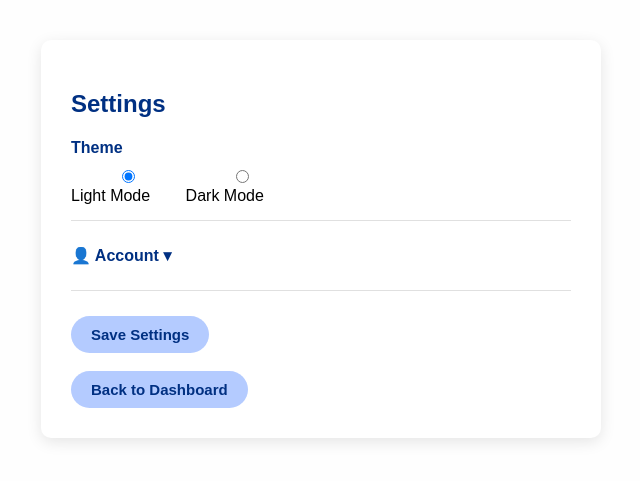
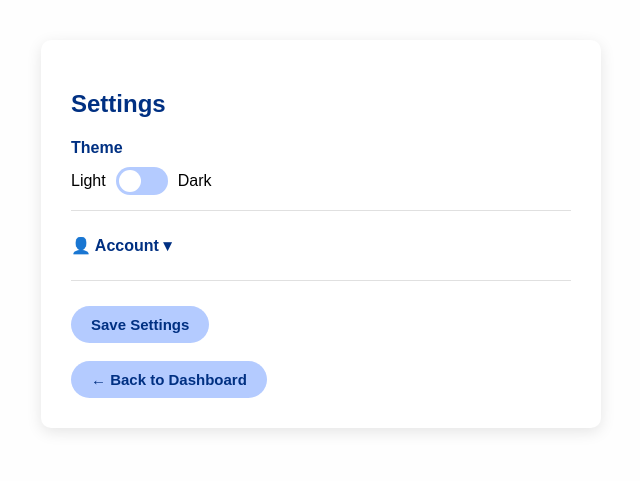
Before and after one commit to rowellalazaro/rowdev, a Django app: page /settings/ in a window 1280 px wide. Shown: the part 66-547 px from the top of the page, without its empty margins (319-959 px from the left). Run offline with Django 5.2, Linux system fonts and the light colour scheme; a user stored in the database is signed in.

Commit message:
slide toggle

```diff
--- a/myapp/templates/settings.html
+++ b/myapp/templates/settings.html
@@ -6,13 +6,15 @@
 
     <div class="settings-section">
         <h4>Theme</h4>
-        <div class="toggle-switch">
-            <label>
-                <input type="radio" name="theme" value="light" id="light-mode"> Light Mode
+        <div style="display:flex; align-items:center; gap:10px;">
+            <span>Light</span>
+            <label style="position:relative; display:inline-block; width:52px; height:28px;">
+                <input type="checkbox" id="theme-toggle" style="opacity:0; width:0; height:0;">
+                <span style="position:absolute; cursor:pointer; top:0; left:0; right:0; bottom:0; background:#b4cbff; border-radius:28px; transition:0.3s;">
+                    <span id="toggle-knob" style="position:absolute; height:22px; width:22px; left:3px; bottom:3px; background:white; border-radius:50%; transition:0.3s;"></span>
+                </span>
             </label>
-            <label>
-                <input type="radio" name="theme" value="dark" id="dark-mode"> Dark Mode
-            </label>
+            <span>Dark</span>
         </div>
     </div>
 
@@ -27,7 +29,7 @@
 
     <button onclick="saveSettings()" class="save-btn">Save Settings</button>
     <br><br>
-    <a href="{% url 'home' %}" class="save-btn" style="text-decoration:none; display:inline-block;">Back to Dashboard</a>
+    <a href="{% url 'home' %}" class="save-btn" style="text-decoration:none; display:inline-block;">← Back to Dashboard</a>
 </div>
 
 <script>
@@ -39,20 +41,34 @@
     }
 
     const currentTheme = getCookie('theme') || 'light';
-    document.getElementById(currentTheme + '-mode').checked = true;
+    const toggle = document.getElementById('theme-toggle');
+    const knob = document.getElementById('toggle-knob');
 
-    document.querySelectorAll('input[name="theme"]').forEach(function(radio) {
-        radio.addEventListener('change', function() {
-            if (this.value === 'dark') {
-                document.body.classList.add('dark');
-            } else {
-                document.body.classList.remove('dark');
-            }
-        });
+    function updateToggleStyle(isDark) {
+        if (isDark) {
+            knob.style.transform = 'translateX(24px)';
+            toggle.parentElement.querySelector('span').style.background = '#003082';
+        } else {
+            knob.style.transform = 'translateX(0)';
+            toggle.parentElement.querySelector('span').style.background = '#b4cbff';
+        }
+    }
+
+    toggle.checked = currentTheme === 'dark';
+    updateToggleStyle(currentTheme === 'dark');
+
+    toggle.addEventListener('change', function() {
+        const isDark = this.checked;
+        updateToggleStyle(isDark);
+        if (isDark) {
+            document.body.classList.add('dark');
+        } else {
+            document.body.classList.remove('dark');
+        }
     });
 
     function saveSettings() {
-        const theme = document.querySelector('input[name="theme"]:checked').value;
+        const theme = toggle.checked ? 'dark' : 'light';
         document.cookie = 'theme=' + theme + '; path=/; max-age=31536000';
         window.location.href = '/';
     }
```
